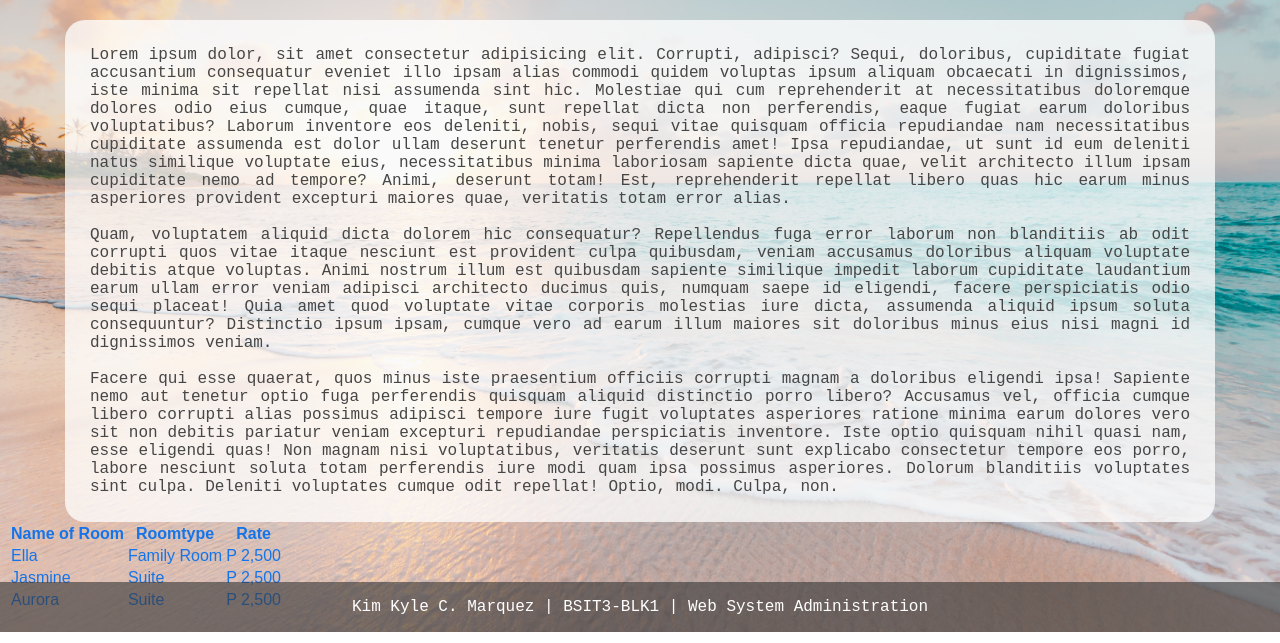
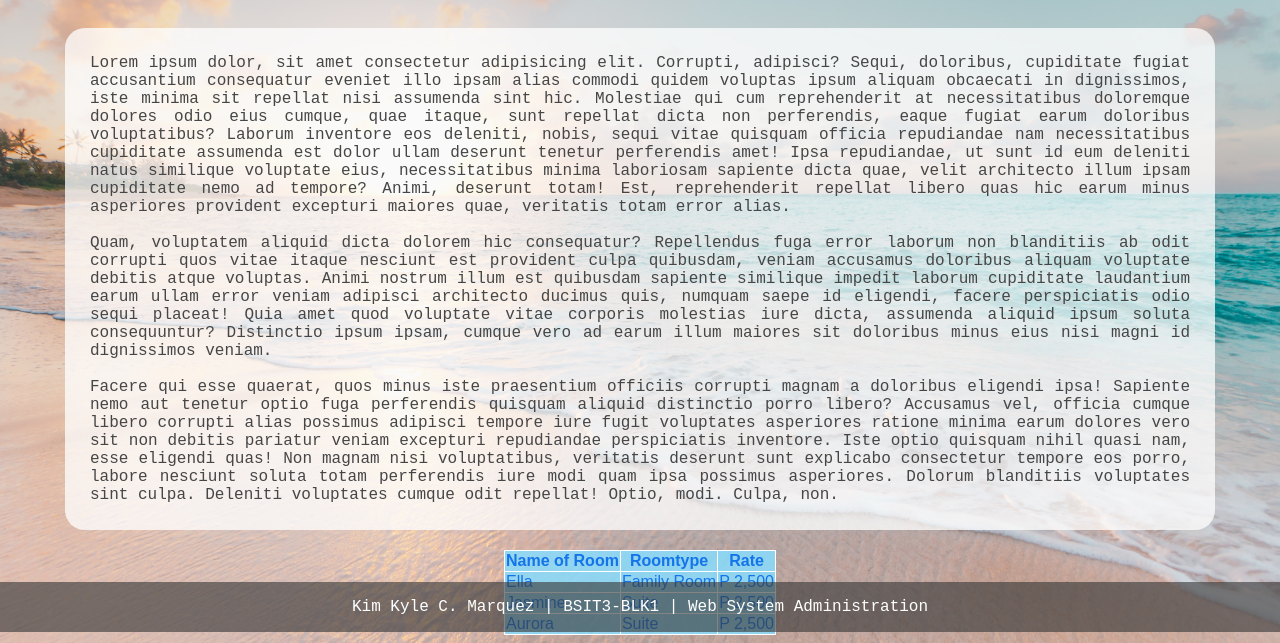
Before and after one commit to kimkylmar/LaboratoryAct4, a plain HTML site: page index.html in a window 1280 px wide. Shown: the part 168-811 px from the top of the page. Drawn offline with Linux system fonts and the light colour scheme.

Commit message:
Add files via upload

```diff
--- a/styles.css
+++ b/styles.css
@@ -6,6 +6,9 @@ body {
   background-repeat: no-repeat;
   background-position: center;
   height: 100%;
+  display: flex;
+  align-items: center;
+  flex-direction: column;
 }
 
 h1 {
@@ -44,5 +47,13 @@ footer p {
   color: white;
 }
 
-.table-rates {
+.table-rates :is(table, td, th) {
+  margin-top: 20px;
+  border: 1px solid rgb(255, 255, 255);
+  border-collapse: collapse;
+  background-color: rgba(137, 222, 255, 0.595);
 }
+
+.table-rates :is(td, th) {
+  padding: 0, 2rem 0.5rem;
+}
```
